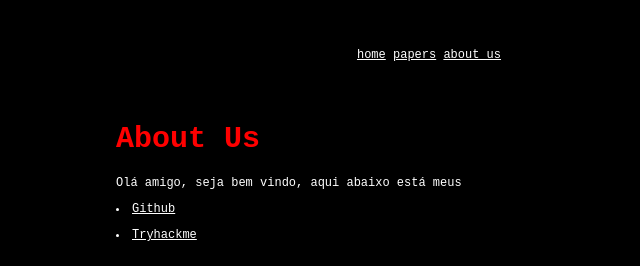
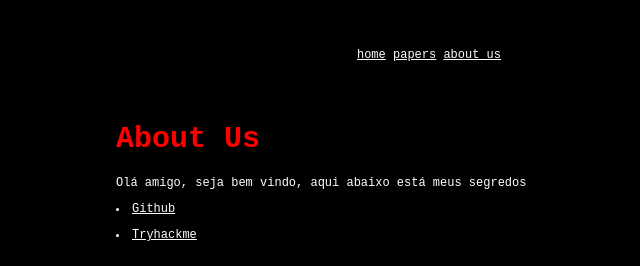
Before and after one commit to NullByte-7w7/NullByte, a plain HTML site: page about_us/about.html in a window 1280 px wide. Shown: the top 266 px of the page, 211-851 px from the left. Drawn offline with Linux system fonts and the light colour scheme.

Commit message:
Update about.html

```diff
--- a/about_us/about.html
+++ b/about_us/about.html
@@ -26,7 +26,7 @@
             <div class="home-text">
 
                 <p>
-                Olá amigo, seja bem vindo, aqui abaixo está meus <span class="red" segredos.></span>
+                Olá amigo, seja bem vindo, aqui abaixo está meus <span class="red">segredos</span>
                 </p>
 
                 <p>
```
